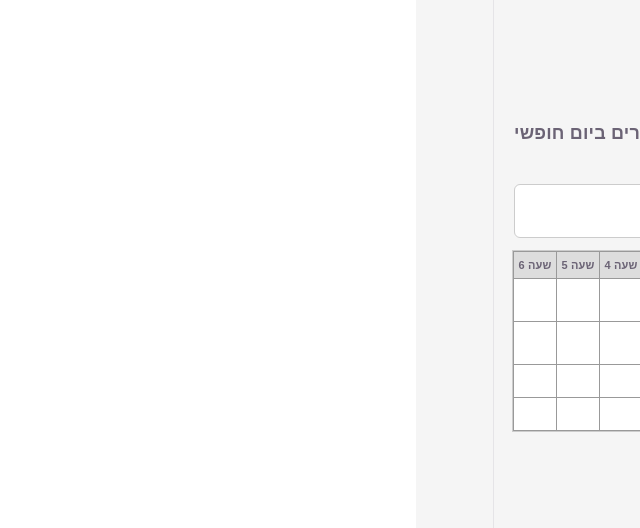
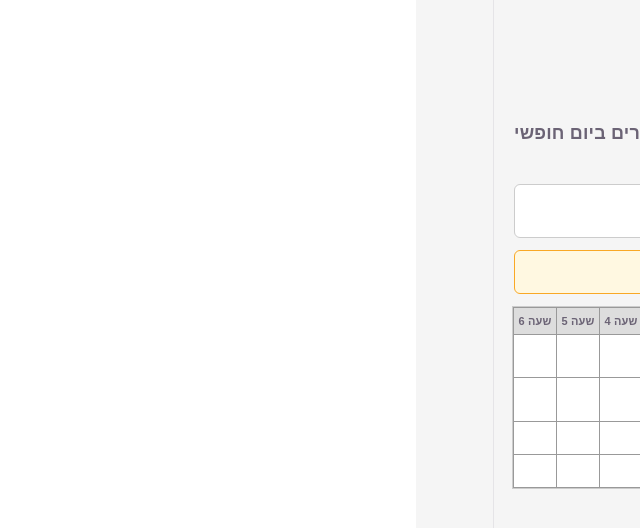
Before and after one commit to tiktik1717/timetable-app, a React (Vite) app: page / in a window 1280 px wide. Shown: the top 528 px of the page, without its empty margins (640-1280 px from the left). Built offline with nearby package versions, Linux system fonts and the light colour scheme.

Commit message:
add warnings panel

```diff
--- a/src/App.css
+++ b/src/App.css
@@ -447,3 +447,22 @@ th {
   border-radius: 6px;
   cursor: pointer;
 }
+
+.warnings-panel {
+  display: flex;
+  align-items: center;
+  gap: 14px;
+  background: #fff8e1;
+  border: 1px solid #f9a825;
+  padding: 8px 10px;
+  margin-bottom: 12px;
+  border-radius: 6px;
+  font-size: 13px;
+  white-space: nowrap;
+  overflow-x: auto;
+}
+
+.no-warnings {
+  color: #2e7d32;
+  font-weight: bold;
+}
--- a/src/App.jsx
+++ b/src/App.jsx
@@ -20,6 +20,8 @@ import {
   teachingUnits as mockTeachingUnits,
   constraintGroups as mockConstraintGroups,
 } from "./data/mockData";
+
+import WarningsPanel from "./components/WarningsPanel";
 
 export default function App() {
   const [selectedDay, setSelectedDay] = useState("א");
@@ -198,6 +200,56 @@ export default function App() {
     setGroupDialogUnit(null);
     setGroupDialogHours("");
     setGroupDialogSubject("");
+  }
+
+  function getWarnings() {
+    const warnings = [];
+
+    for (const day of days) {
+      for (const className of classes) {
+        for (const hour of hours) {
+          const unitIds = getCellUnitIds(day, className, hour);
+          const units = unitIds.map(getUnitById).filter(Boolean);
+
+          for (const unit of units) {
+            if (hasTeacherConflict(className, hour, unit.teacherId)) {
+              warnings.push({
+                type: "teacherConflict",
+                day,
+                className,
+                hour,
+                unitId: unit.id,
+                teacherId: unit.teacherId,
+              });
+            }
+
+            if (hasNotSameTimeConflict(className, hour, unit)) {
+              warnings.push({
+                type: "notSameTime",
+                day,
+                className,
+                hour,
+                unitId: unit.id,
+                groupId: unit.constraintGroupId,
+              });
+            }
+
+            if (hasNotSameDaySameClassConflict(className, hour, unit)) {
+              warnings.push({
+                type: "notSameDaySameClass",
+                day,
+                className,
+                hour,
+                unitId: unit.id,
+                groupId: unit.constraintGroupId,
+              });
+            }
+          }
+        }
+      }
+    }
+
+    return warnings;
   }
 
   function updateScheduleWithHistory(updater) {
@@ -1075,6 +1127,9 @@ export default function App() {
     }
   }
 
+  const warnings = getWarnings();
+
+
   return (
     <DndContext
       onDragStart={(event) => {
@@ -1228,7 +1283,7 @@ export default function App() {
         </div>
 
         <ConstraintGroupsPanel constraintGroups={constraintGroups} />
-
+        <WarningsPanel warnings={warnings} />
         <div
           className="table-scroll-wrapper"
           ref={tableScrollRef}
--- /dev/null
+++ b/src/components/WarningsPanel.jsx
@@ -0,0 +1,19 @@
+export default function WarningsPanel({ warnings }) {
+    const teacherWarnings = warnings.filter((w) => w.type === "teacherConflict");
+    const sameTimeWarnings = warnings.filter((w) => w.type === "notSameTime");
+    const sameDayWarnings = warnings.filter(
+        (w) => w.type === "notSameDaySameClass"
+    );
+
+    return (
+        <div className="warnings-panel">
+            <strong>מרכז אזהרות:</strong>
+
+            <span>התנגשויות מורה: {teacherWarnings.length}</span>
+            <span>אסור באותו טור: {sameTimeWarnings.length}</span>
+            <span>אסור באותה שורה: {sameDayWarnings.length}</span>
+
+            {warnings.length === 0 && <span className="no-warnings">אין אזהרות</span>}
+        </div>
+    );
+}
```
